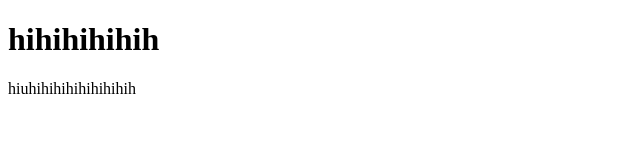
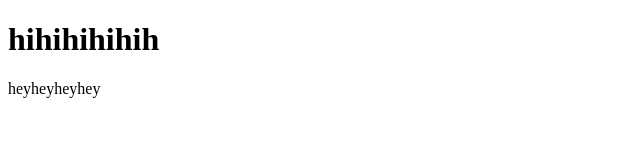
Before and after one commit to AngelZeferino/crazyforPizzaCode, a plain HTML site: page index.html in a window 1280 px wide. Shown: the full height of the page, 0-640 px from the left. Drawn offline with Linux system fonts and the light colour scheme.

Commit message:
Update index.html

```diff
--- a/index.html
+++ b/index.html
@@ -6,7 +6,7 @@
 <body>
 
 <h1>hihihihihih</h1>
-<p>hiuhihihihihihihihih</p>
+<p>heyheyheyhey</p>
 
 </body>
 </html>
```
